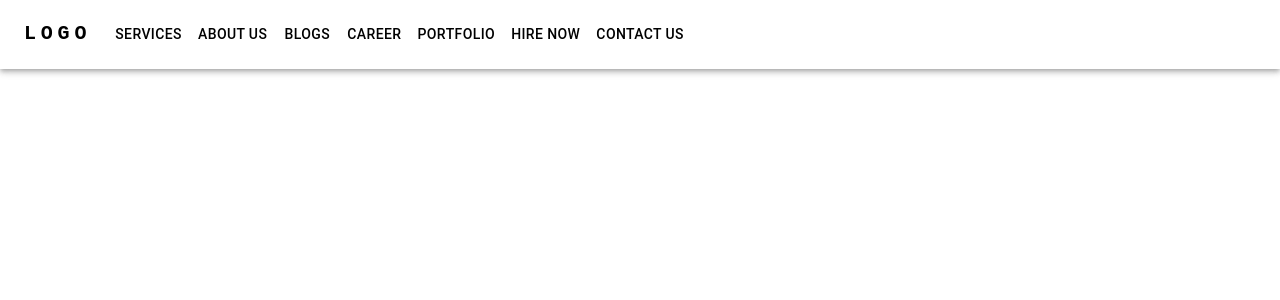
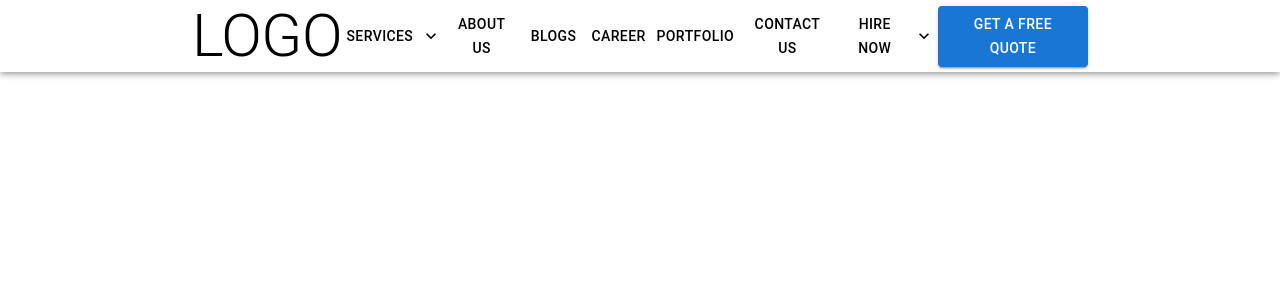
Before and after one commit to m-m4h4d/example, a React (Create React App) app: page / in a window 1280 px wide. Shown: the top 300 px of the page. Built offline with nearby package versions, Linux system fonts and the light colour scheme; the HTML template or start-up script is replaced by a standard one.

Commit message:
Basic complete moving to advanced

```diff
--- a/src/components/NavBar.js
+++ b/src/components/NavBar.js
@@ -1,148 +1,21 @@
 import * as React from 'react';
-import AppBar from '@mui/material/AppBar';
-import Box from '@mui/material/Box';
-import Toolbar from '@mui/material/Toolbar';
-import IconButton from '@mui/material/IconButton';
-import Typography from '@mui/material/Typography';
-import Menu from '@mui/material/Menu';
-import MenuIcon from '@mui/icons-material/Menu';
-import Container from '@mui/material/Container';
-import Button from '@mui/material/Button';
-import MenuItem from '@mui/material/MenuItem';
+import { ExpandLess, ExpandMore } from '@mui/icons-material';
+import { AppBar, Typography, Box, Button } from '@mui/material';
 
-const pages = ['Services', 'About Us', 'Blogs', 'Career', 'Portfolio', 'Hire Now', 'Contact Us'];
-const settings = ['Profile', 'Account', 'Dashboard', 'Logout'];
+const pages = ['About Us', 'Blogs', 'Career', 'Portfolio', 'Contact Us'];
 
 function ResponsiveAppBar() {
-  const [anchorElNav, setAnchorElNav] = React.useState(null);
-  const [anchorElUser, setAnchorElUser] = React.useState(null);
-
-  const handleOpenNavMenu = (event) => {
-    setAnchorElNav(event.currentTarget);
-  };
-
-  const handleCloseNavMenu = () => {
-    setAnchorElNav(null);
-  };
-
-  const handleCloseUserMenu = () => {
-    setAnchorElUser(null);
-  };
-
     return (
-    <AppBar enableColorOnDark position="static" sx={{ background: 'white', color: 'black' }}>
-      <Container maxWidth="xl">
-        <Toolbar disableGutters>
-          <Typography
-            variant="h6"
-            noWrap
-            component="a"
-            href="#app-bar-with-responsive-menu"
-            sx={{
-              mr: 2,
-              display: { xs: 'none', md: 'flex' },
-              fontFamily: 'monospace',
-              fontWeight: 700,
-              letterSpacing: '.3rem',
-              color: 'inherit',
-              textDecoration: 'none',
-            }}
-          >
-            LOGO
-          </Typography>
-
-          <Box sx={{ flexGrow: 1, display: { xs: 'flex', md: 'none' } }}>
-          <Typography
-            variant="h5"
-            noWrap
-            component="a"
-            href="#app-bar-with-responsive-menu"
-            sx={{
-              mr: 2,
-              display: { xs: 'flex', md: 'none' },
-              flexGrow: 1,
-              fontFamily: 'monospace',
-              fontWeight: 700,
-              letterSpacing: '.3rem',
-              color: 'inherit',
-              textDecoration: 'none',
-            }}
-          >
-            LOGO
-          </Typography>
-            <IconButton
-              size="large"
-              aria-label="account of current user"
-              aria-controls="menu-appbar"
-              aria-haspopup="true"
-              onClick={handleOpenNavMenu}
-              color="inherit"
-            >
-              <MenuIcon />
-            </IconButton>
-            <Menu
-              id="menu-appbar"
-              anchorEl={anchorElNav}
-              anchorOrigin={{
-                vertical: 'bottom',
-                horizontal: 'left',
-              }}
-              keepMounted
-              transformOrigin={{
-                vertical: 'top',
-                horizontal: 'left',
-              }}
-              open={Boolean(anchorElNav)}
-              onClose={handleCloseNavMenu}
-              sx={{
-                display: { xs: 'block', md: 'none' },
-              }}
-            >
+        <AppBar sx={{ background: 'white', color: 'black', justifyContent: 'center', alignItems: 'center' }}>
+            <Box width={'70%'} alignItems={'center'} sx={{ display: 'flex', flexDirection: 'row', justifyContent: 'space-evenly' }}>
+                <Typography variant='h2'>LOGO</Typography>
+                <Button sx={{ color: 'black' }} endIcon={<ExpandMore />}>Services</Button>
                 {pages.map((page) => (
-                <MenuItem key={page} onClick={handleCloseNavMenu}>
-                  <Typography textAlign="center">{page}</Typography>
-                </MenuItem>
+                    <Button sx={{ color: 'black' }} key={page}>{page}</Button>
                 ))}
-            </Menu>
+                <Button sx={{ color: 'black' }} endIcon={<ExpandMore />}>Hire Now</Button>
+                <Button variant='contained'>Get A Free Quote</Button>
             </Box>
-          <Box sx={{ flexGrow: 1, display: { xs: 'none', md: 'flex' } }}>
-            {pages.map((page) => (
-              <Button
-                key={page}
-                onClick={handleCloseNavMenu}
-                sx={{ my: 2, color: 'black', display: 'block' }}
-              >
-                {page}
-              </Button>
-            ))}
-          </Box>
-
-          <Box sx={{ flexGrow: 0 }}>
-            <Menu
-              sx={{ mt: '45px' }}
-              id="menu-appbar"
-              anchorEl={anchorElUser}
-              anchorOrigin={{
-                vertical: 'top',
-                horizontal: 'right',
-              }}
-              keepMounted
-              transformOrigin={{
-                vertical: 'top',
-                horizontal: 'right',
-              }}
-              open={Boolean(anchorElUser)}
-              onClose={handleCloseUserMenu}
-            >
-              {settings.map((setting) => (
-                <MenuItem sx={{ color: 'black' }} key={setting} onClick={handleCloseUserMenu}>
-                  <Typography sx={{ color: 'black' }} textAlign="center">{setting}</Typography>
-                </MenuItem>
-              ))}
-            </Menu>
-          </Box>
-        </Toolbar>
-      </Container>
         </AppBar>
     );
 }
```
Lines whose indentation alone changed are shown as unchanged.
